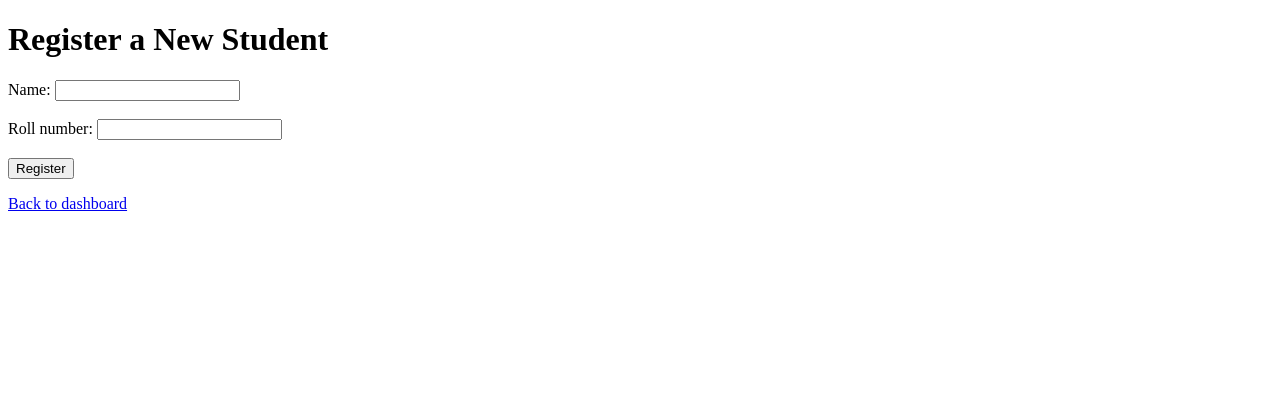
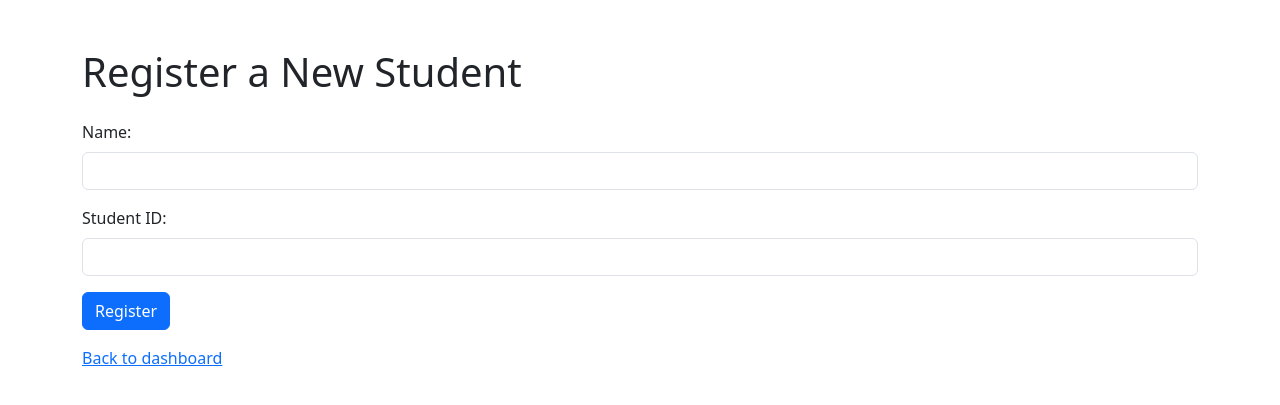
Before and after one commit to kaveenhansajith22/facial-attendance-system, a Flask app: page /register in a window 1280 px wide. Shown: the top 405 px of the page. Run offline with Flask 3, Linux system fonts and the light colour scheme.

Commit message:
Rename roll_number to student_id

```diff
--- a/backend/app.py
+++ b/backend/app.py
@@ -1,15 +1,13 @@
 import os
+from flask import Flask, render_template, request
 from database.models import db
-from flask import Flask, render_template
 
-import os
 template_dir = os.path.join(os.path.dirname(
     os.path.abspath(__file__)), '..', 'frontend', 'templates')
 app = Flask(__name__, template_folder=template_dir)
 
 BASE_DIR = os.path.dirname(os.path.abspath(__file__))
 DB_PATH = os.path.join(BASE_DIR, '..', 'database', 'attendance.db')
-
 app.config['SQLALCHEMY_DATABASE_URI'] = f'sqlite:///{DB_PATH}'
 db.init_app(app)
 
@@ -24,16 +22,37 @@ def home():
     return render_template('dashboard.html', records=records)
 
 
-@app.route('/add-student/<name>/<roll_number>')
-def add_student(name, roll_number):
+@app.route('/add-student/<name>/<student_id>')
+def add_student(name, student_id):
     from database.models import Student
-    existing = Student.query.filter_by(roll_number=roll_number).first()
+    existing = Student.query.filter_by(student_id=student_id).first()
     if existing:
         return f'{name} is already registered.'
-    new_student = Student(name=name, roll_number=roll_number)
+    new_student = Student(name=name, student_id=student_id)
     db.session.add(new_student)
     db.session.commit()
-    return f'{name} added with roll number {roll_number}!'
+    return f'{name} added with student ID {student_id}!'
+
+
+@app.route('/register')
+def register_page():
+    return render_template('register.html')
+
+
+@app.route('/register', methods=['POST'])
+def register_submit():
+    from database.models import Student
+    name = request.form['name']
+    student_id = request.form['student_id']
+
+    existing = Student.query.filter_by(student_id=student_id).first()
+    if existing:
+        return f'{student_id} is already registered.'
+
+    new_student = Student(name=name, student_id=student_id)
+    db.session.add(new_student)
+    db.session.commit()
+    return f'{name} registered! Now run register_face.py to capture their face.'
 
 
 @app.route('/students')
@@ -41,30 +60,6 @@ def students_page():
     from database.models import Student
     students = Student.query.all()
     return render_template('students.html', students=students)
-
-
-@app.route('/register')
-def register_page():
-    return render_template('register.html')
-
-# html registration page connected to flask
-
-
-@app.route('/register', methods=['POST'])
-def register_submit():
-    from database.models import Student
-    from flask import request
-    name = request.form['name']
-    roll_number = request.form['roll_number']
-
-    existing = Student.query.filter_by(roll_number=roll_number).first()
-    if existing:
-        return f'{roll_number} is already registered.'
-
-    new_student = Student(name=name, roll_number=roll_number)
-    db.session.add(new_student)
-    db.session.commit()
-    return f'{name} registered! Now run register_face.py to capture their face.'
 
 
 @app.route('/start-session')
--- a/frontend/templates/register.html
+++ b/frontend/templates/register.html
@@ -3,24 +3,29 @@
 
 <head>
     <title>Register Student</title>
+    <link href="https://cdn.jsdelivr.net/npm/bootstrap@5.3.0/dist/css/bootstrap.min.css" rel="stylesheet">
 </head>
 
 <body>
-    <h1>Register a New Student</h1>
+    <div class="container mt-5">
+        <h1 class="mb-4">Register a New Student</h1>
 
-    <form method="POST" action="/register">
-        <label>Name:</label>
-        <input type="text" name="name" required>
-        <br><br>
+        <form method="POST" action="/register">
+            <div class="mb-3">
+                <label class="form-label">Name:</label>
+                <input type="text" class="form-control" name="name" required>
+            </div>
 
-        <label>Roll number:</label>
-        <input type="text" name="roll_number" required>
-        <br><br>
+            <div class="mb-3">
+                <label class="form-label">Student ID:</label>
+                <input type="text" class="form-control" name="student_id" required>
+            </div>
 
-        <button type="submit">Register</button>
-    </form>
+            <button type="submit" class="btn btn-primary">Register</button>
+        </form>
 
-    <p><a href="/">Back to dashboard</a></p>
+        <p class="mt-3"><a href="/">Back to dashboard</a></p>
+    </div>
 </body>
 
 </html>
--- a/frontend/templates/students.html
+++ b/frontend/templates/students.html
@@ -16,14 +16,14 @@
             <thead class="table-dark">
                 <tr>
                     <th>Name</th>
-                    <th>Roll Number</th>
+                    <th>Student ID</th>
                 </tr>
             </thead>
             <tbody>
                 {% for student in students %}
                 <tr>
                     <td>{{ student.name }}</td>
-                    <td>{{ student.roll_number }}</td>
+                    <td>{{ student.student_id }}</td>
                 </tr>
                 {% endfor %}
             </tbody>
```
Also changed, not shown: database/models.py (+10 -13 lines), recognition/recognize_face.py (+8 -9 lines), recognition/register_face.py (+5 -5 lines).
